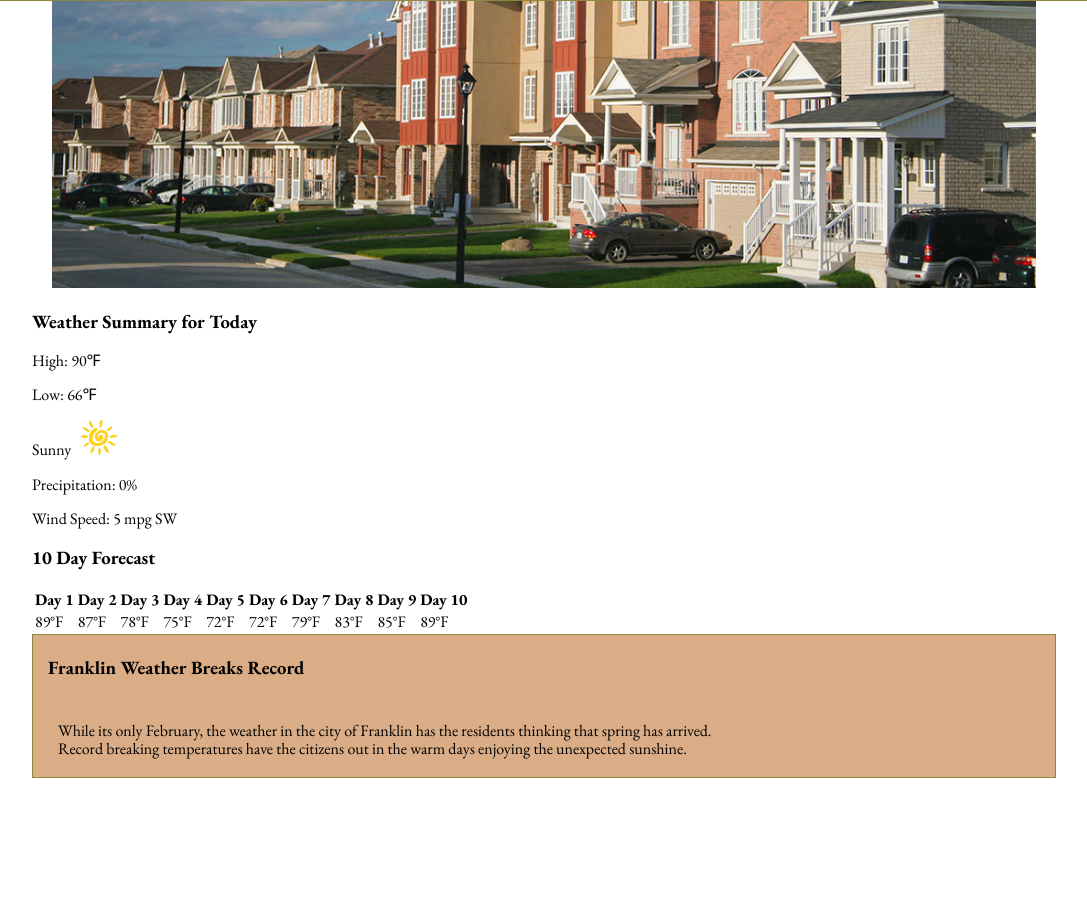
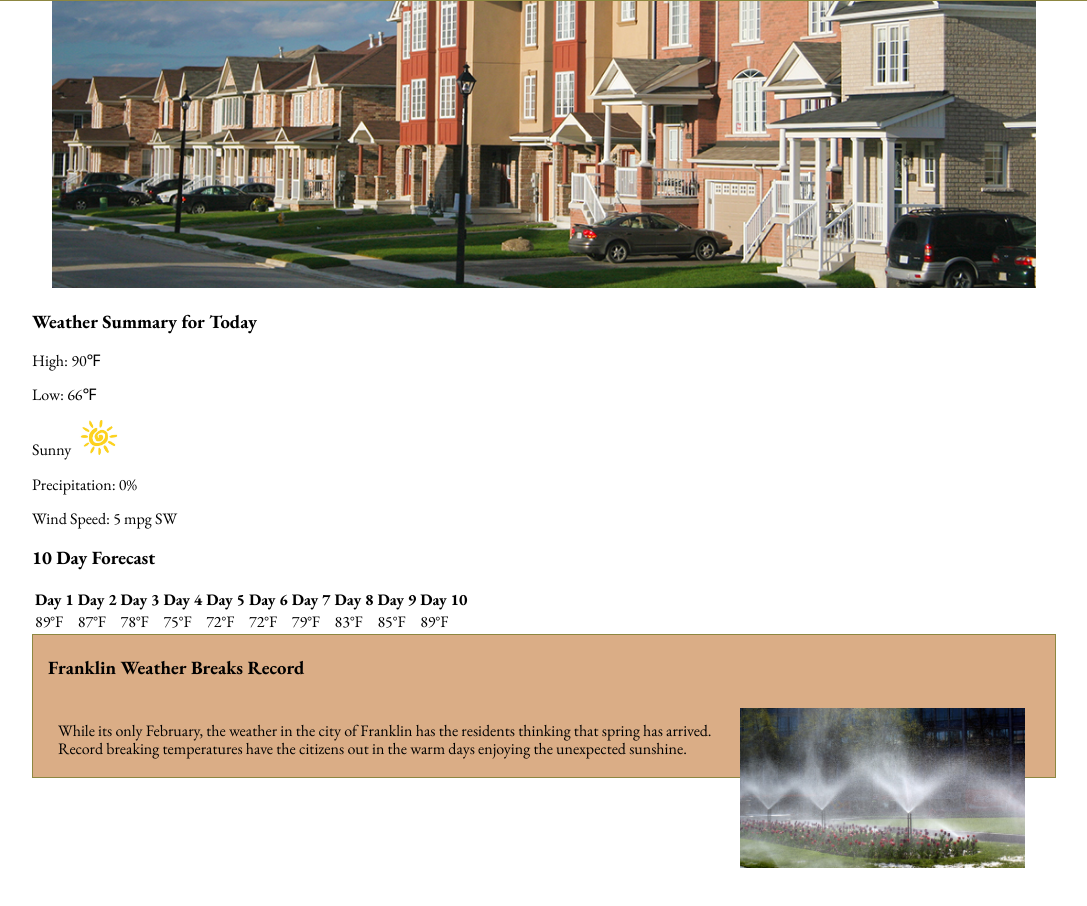
Before and after one commit to knaughton782/BYUI-CIT230-assignments, a plain HTML site: page assignments/lesson-5/franklin-5.html in a window 1280 px wide. Shown: the part 799-1705 px from the top of the page, without its empty margins (96-1183 px from the left). Drawn offline with nearby package versions, Linux system fonts and the light colour scheme.

Commit message:
main img adjustment

```diff
--- a/assignments/lesson-5/franklin-5.html
+++ b/assignments/lesson-5/franklin-5.html
@@ -116,7 +116,7 @@
     <article>
       <h3>Franklin Weather Breaks Record</h3>
       <p class="town-article">
-        <!-- <img src="images/spring_nature-1041365.jpg" alt="Spring flowers"> -->
+        <img src="images/spring_nature-1041365.jpg" alt="Spring flowers" width="" height="">
         <br>While its only February, the weather in the city of Franklin has the residents thinking that spring has arrived.
         <br> Record breaking temperatures have the citizens out in the warm days enjoying the unexpected sunshine.
       </p>
--- a/assignments/lesson-5/styles/main-5.css
+++ b/assignments/lesson-5/styles/main-5.css
@@ -110,8 +110,8 @@ article p.town-article {
 }
 article p.town-article img {
   /* This structure refers to img elements that are the posterity of paragraph elements within article elements */
-  width: 375px; /* fill the page in the small/phone view */
-  margin: 10px;
+  width: 100%; /* fill the page in the small/phone view */
+  margin: 5px;
 }
 
 footer {
```
